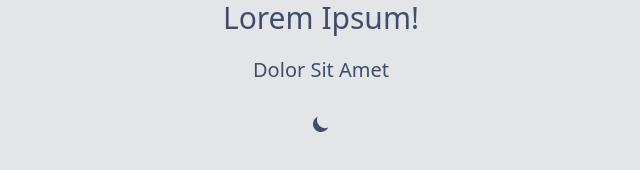
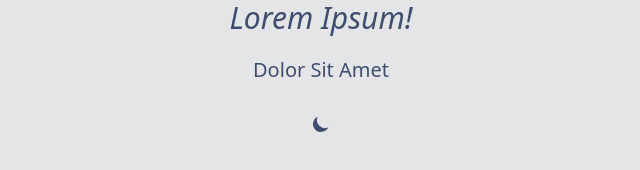
Before and after one commit to znopp/Website, a plain HTML site: page index.html in a window 1280 px wide. Shown: the full height of the page, 319-959 px from the left. Drawn offline with Linux system fonts and the light colour scheme.

Commit message:
Custom font

```diff
--- a/css/input.css
+++ b/css/input.css
@@ -1,3 +1,16 @@
 @tailwind base;
 @tailwind components;
 @tailwind utilities;
+
+@layer base {
+    @font-face {
+        font-family: 'JetBrains Mono';
+        font-display: swap;
+        src: url("../fonts/JetBrains Mono/Regular.ttf") format("truetype");
+    }
+    @font-face {
+        font-family: 'JetBrains Mono';
+        font-display: swap;
+        src: url("../fonts/JetBrains Mono/Italic.ttf") format("truetype");
+    }
+}
--- a/index.html
+++ b/index.html
@@ -15,9 +15,9 @@
     </script>
 
 </head>
-<body class="bg-light-3 dark:bg-dark-2 text-dark-3 dark:text-light-3 flex flex-col items-center justify-center">
+<body class="bg-light-3 dark:bg-dark-2 text-dark-3 dark:text-light-3 flex flex-col items-center justify-center font-thin">
 
-<h1 class="text-3xl mb-5">Lorem Ipsum!</h1>
+<h1 class="text-3xl mb-5 italic">Lorem Ipsum!</h1>
 
 <h3 class="text-xl mb-5">Dolor Sit Amet</h3>
 
```
Also changed, not shown: css/main.css, fonts/JetBrains Mono/Italic.ttf (added), fonts/JetBrains Mono/Regular.ttf (added).
